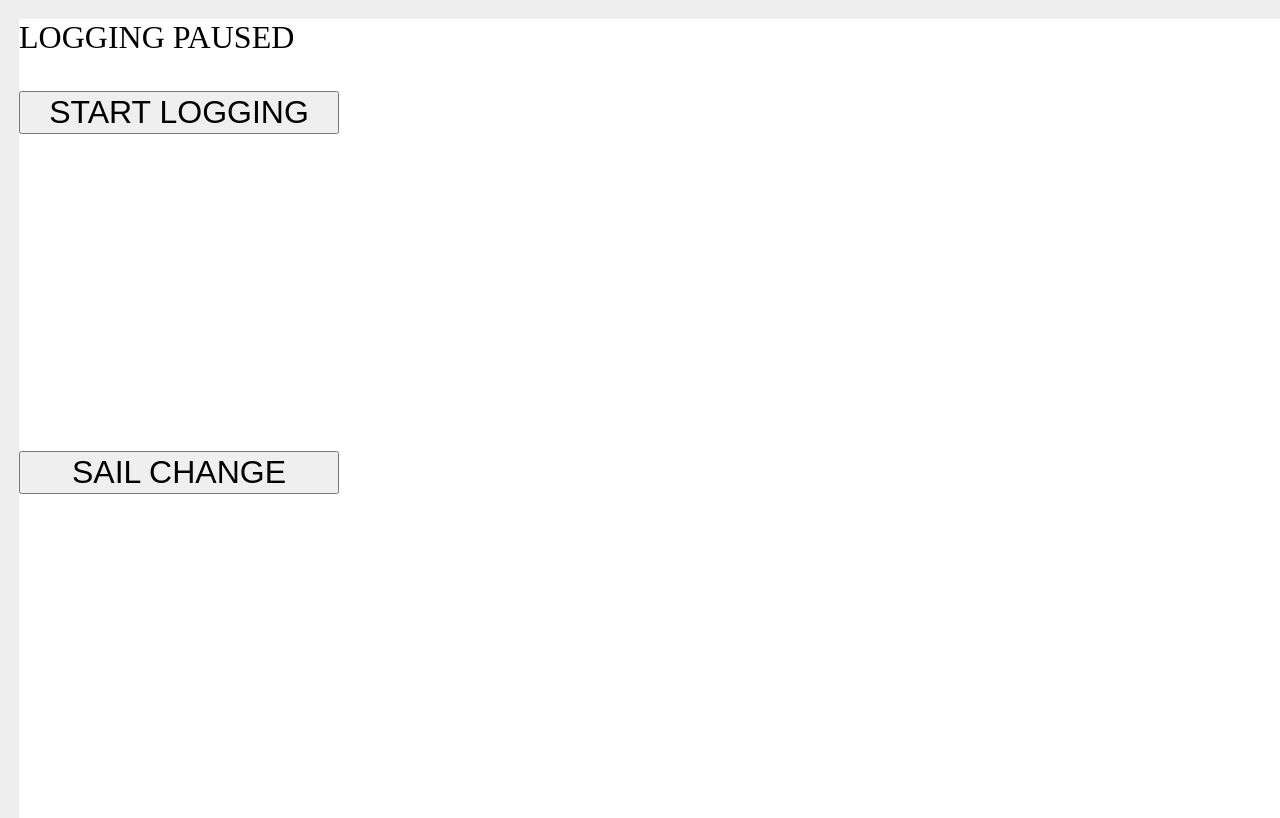
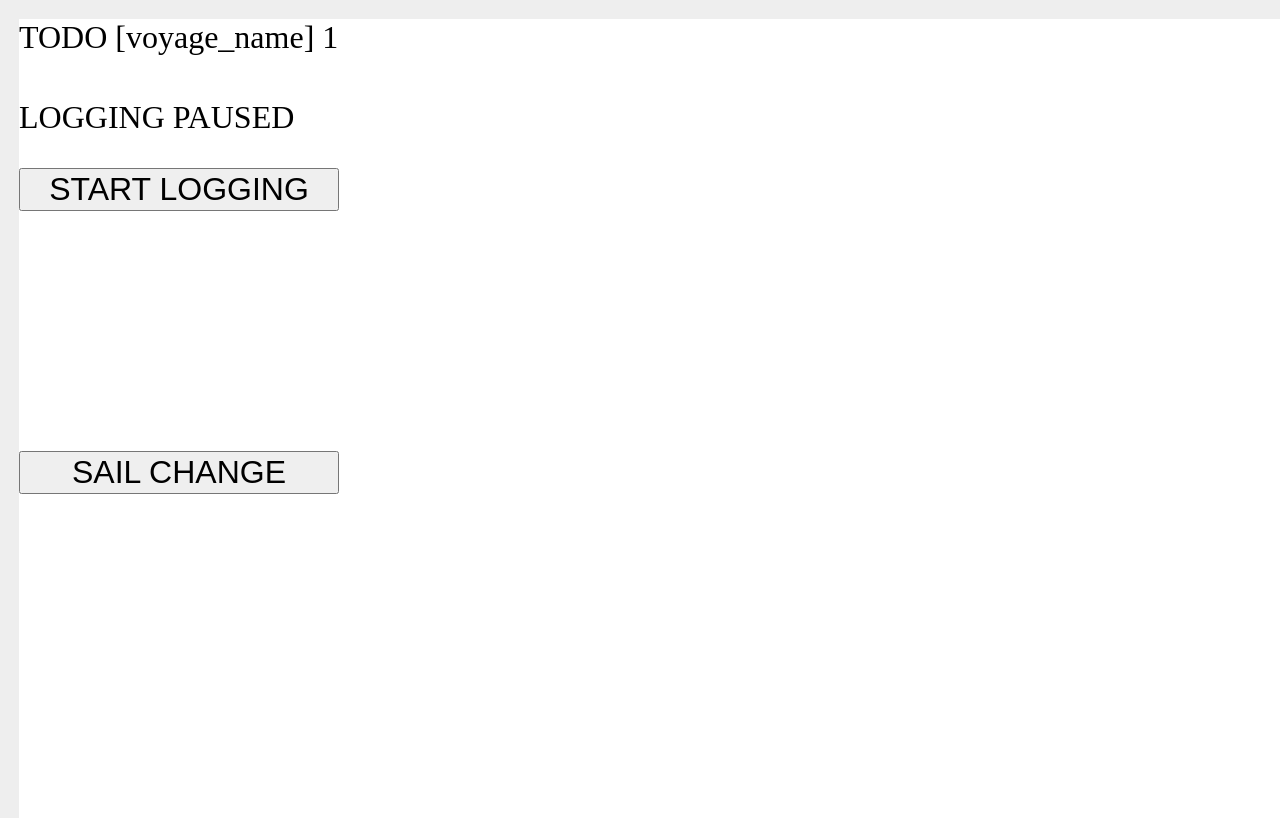
Before and after one commit to Stu-emhTrade/sailmate, a Flask app: template sailmate/templates/index.html in a window 1280 px wide. Shown: the top 818 px of the page. Run offline with Flask 2, Linux system fonts and the light colour scheme; the template is opened without the code that fills it: most values are stand-ins (such as "Sample title", 1, 10 or a date in 2020).

Commit message:
WIP voyage working, some ammendments to endpoints, still need an end_voyage function and button

```diff
--- a/sailmate/static/style.css
+++ b/sailmate/static/style.css
@@ -40,7 +40,7 @@ select {font-size: xx-large}
 .index_wrapper{
     height: 100%;
     display: grid;
-    grid-template-rows: 0.5fr 0.5fr;
+    grid-template-rows: 0.1fr 0.4fr 0.4fr;
 }
 .logger_status_wrapper{
     height: 100%;
--- a/sailmate/templates/index.html
+++ b/sailmate/templates/index.html
@@ -7,6 +7,7 @@
 </head>
 <body>
     <div class = "index_wrapper">
+        <p1> TODO [voyage_name] {{voyage_id}} </p1>
         <div class = "logger_status_wrapper">
             {% if logging_flag == True: %}
             <div>
@@ -14,6 +15,7 @@
             </div>
             <div>
                 <form action = "{{ url_for('stop_log') }}" method = "GET">
+                    <input type="hidden" name="voyage_id" value={{voyage_id}} />
                     <p><input type = "submit" value = "STOP LOGGING" /></p>
                 </form>
             </div>
@@ -23,14 +25,15 @@
                 <p1> LOGGING PAUSED </p1>
             </div>
             <div>
-                <form action = "{{ url_for('start_log') }}" method = "GET">
+                <form action = "{{ url_for('start_log') }}" method = "POST">
+                    <input type="hidden" name="voyage_id" value={{voyage_id}} />
                     <p><input type = "submit" value = "START LOGGING" /></p>
                 </form>
             </div>
             {% endif %}
         </div>
         <div class="sail_change_wrapper">
-            <form action = "{{ url_for('sail_change') }}" method = "GET">
+            <form action = "{{ url_for('sail_change', voyage_id=voyage_id) }}"  method = "GET">
                 <p><input type = "submit" value = "SAIL CHANGE" /></p>
             </form>
         </div>
--- a/sailmate/templates/sail_change.html
+++ b/sailmate/templates/sail_change.html
@@ -7,7 +7,7 @@
 </head>
 <body>
     <div class="form_wrapper">
-       <form action = "{{ url_for('sail_change') }}" method = "POST" class="sail_change_form" >
+       <form action = "{{ url_for('sail_change', voyage_id=voyage_id) }}" method = "POST" class="sail_change_form" >
             <div class="sail_change_grid">
                 <div class = "main_selection">
                     <label for="main_sail">Main Sail</label>
```
Also changed, not shown: sailmate/app.py (+4 -5 lines), sailmate/db/functions.py (+9 -5 lines).
